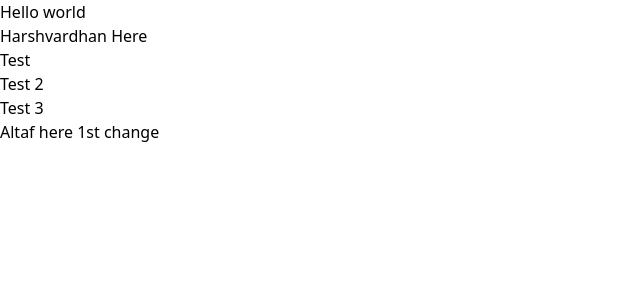
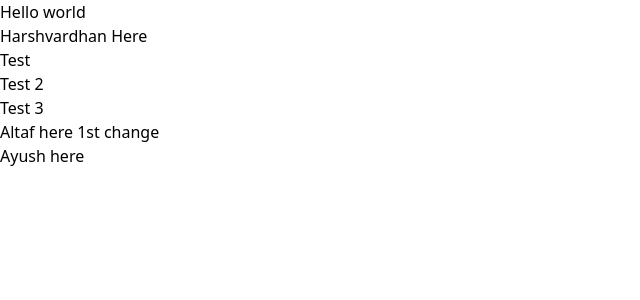
Before and after one commit to Ayush-Sharma-2023/sapp, a Next.js app: page / in a window 1280 px wide. Shown: the top 300 px of the page, without its empty margins (0-640 px from the left). Built offline with nearby package versions, Linux system fonts and the light colour scheme.

Commit message:
Ayush commit

```diff
--- a/app/page.tsx
+++ b/app/page.tsx
@@ -8,6 +8,7 @@ export default function Home() {
  <h1>Test 2</h1>
   <h1>Test 3</h1>
   <h3>Altaf here 1st change</h3>
+  <h2>Ayush here</h2>
 
 
     {/* /*
```
